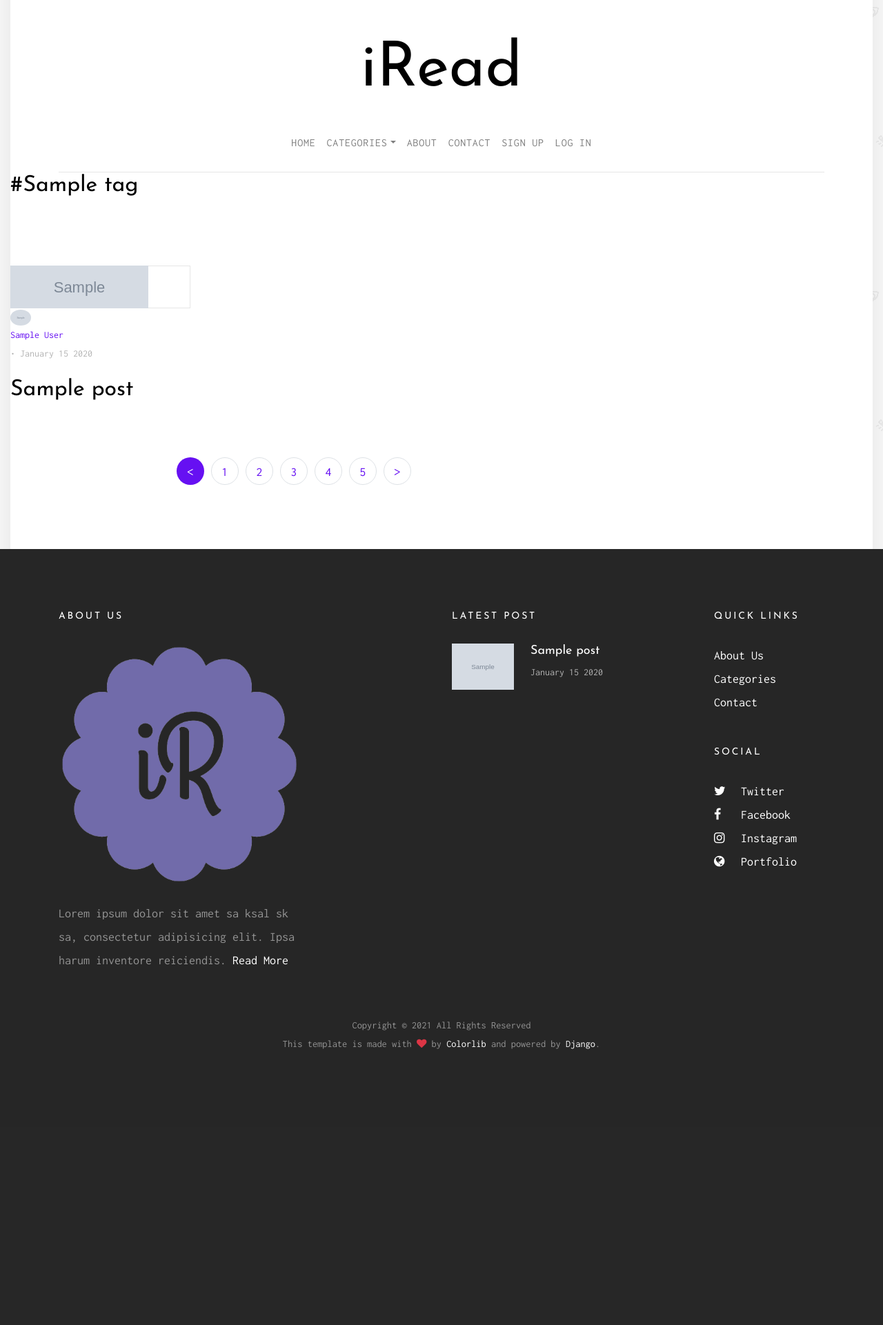
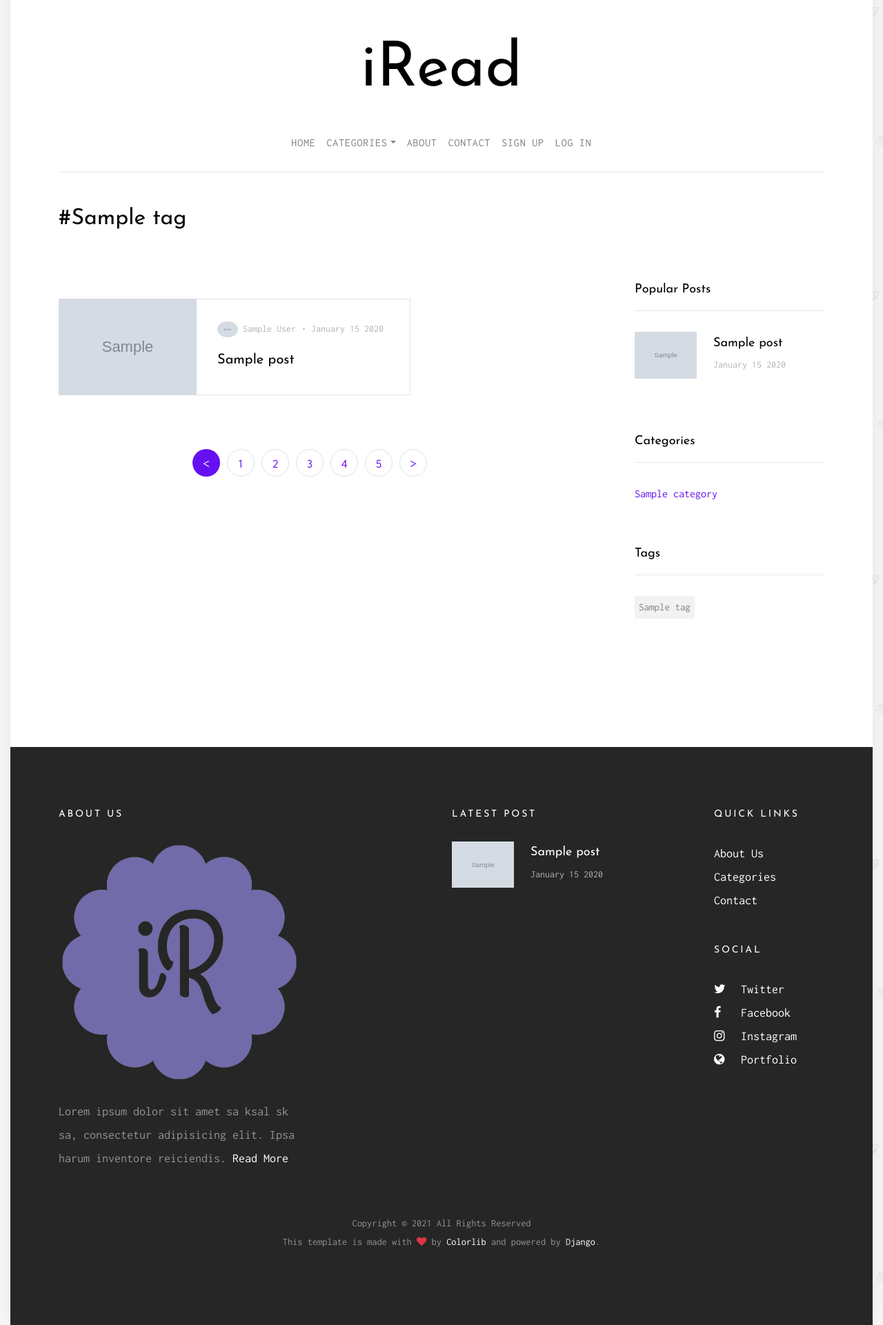
Before and after one commit to ashutoshkrris/iRead, a Django app: a page that uses templates/core/tag.html in a window 1280 px wide. Shown: the part 58-1979 px from the top of the page at 69% size. Before the commit the page ends 1579 px from the top, so only its background shows below. Run offline with Django 3.2, Linux system fonts and the light colour scheme; tables that the repository leaves empty hold one stand-in row (values such as "Sample post"); grey boxes marked "Sample" are stand-in pictures; some libraries are stand-ins or nearby versions.

Commit message:
Fix profile url, profile page

```diff
--- a/templates/authentication/login.html
+++ b/templates/authentication/login.html
@@ -84,7 +84,7 @@
             </center>
         </div>
         <div class="col-md-4">
-            <a href="{% url 'signup' %}">Forgot Password?</a>
+            <a href="{% url 'forgot_password' %}">Forgot Password?</a>
         </div>
       </div>
     </form>
--- a/templates/authentication/profile.html
+++ b/templates/authentication/profile.html
@@ -4,7 +4,8 @@
 
 
 {% block content %}
-
+<section class="site-section pt-5" style="margin-top: 30px;">
+      <div class="container">
   <div class="bio text-center">
                 <img src="{{user.profile_image.url}}" alt="Image Placeholder" class="img-fluid">
                 <div class="bio-body">
@@ -46,4 +47,6 @@
             </div>
 
               {% endif %}
+          </div>
+          </section>
 {% endblock content %}
--- a/templates/authentication/reset-password.html
+++ b/templates/authentication/reset-password.html
@@ -81,8 +81,4 @@
 {% endblock content %}
 {% block js_down %}
 <script src="{% static 'js/reset-pswd.js' %}"></script>
-  <script>
-    var element = document.getElementById("signup")
-    element.classList.add("active");
-  </script>
 {% endblock js_down %}
--- a/templates/core/blog-single.html
+++ b/templates/core/blog-single.html
@@ -151,7 +151,7 @@
           <a
             href="{% url 'single' post.slug %}"
             class="a-block sm d-flex align-items-center height-md"
-            style="background-image: url('{{post.thumbnail.url}}')"
+            style="background-image: url('{{post.thumbnail.url}}');"
           >
             <div class="text">
               <div class="post-meta">
--- a/templates/core/sidebar.html
+++ b/templates/core/sidebar.html
@@ -1,6 +1,6 @@
 {% load static %}
 
-<div class="col-md-12 col-lg-4 sidebar">
+<div class="col-md-12 col-lg-4 sidebar mt-4">
   <!-- END sidebar-box -->
   <!-- <div class="sidebar-box" style="margin-top: 140px;">
               <div class="bio text-center">
--- a/templates/core/tag.html
+++ b/templates/core/tag.html
@@ -4,6 +4,8 @@
 
 
 {% block content %}
+<section class="site-section pt-5">
+      <div class="container">
         <div class="row mb-4">
           <div class="col-md-6">
             <h2 class="mb-4">#{{tag.name}}</h2>
@@ -21,7 +23,7 @@
                     <div class="image element-animate" data-animate-effect="fadeIn" style="background-image: url({{post.thumbnail.url}});"></div>
                     <span class="text">
                       <div class="post-meta">
-                        <span class="author mr-2"><img src="{{post.author.profile_image.url}}" alt="Colorlib"> <a href="{% url 'profile' post.author.username %}">{{post.author.get_full_name}}</a></span>&bullet;
+                        <span class="author mr-2"><img src="{{post.author.profile_image.url}}" alt="Colorlib"> {{post.author.get_full_name}}</span>&bullet;
                         <span class="mr-2">{{post.timestamp|date:"F d Y"}} </span>
                       </div>
                       <h2>{{post.title}}</h2>
@@ -55,5 +57,9 @@
 
 
           </div>
+          {% include "core/sidebar.html" %}
+        </div>
+      </div>
+      </section>
 
     {% endblock content %}
```
